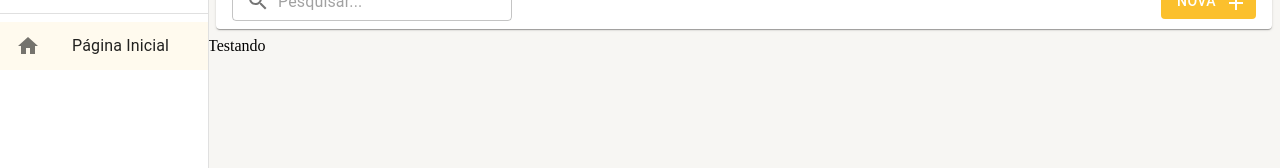
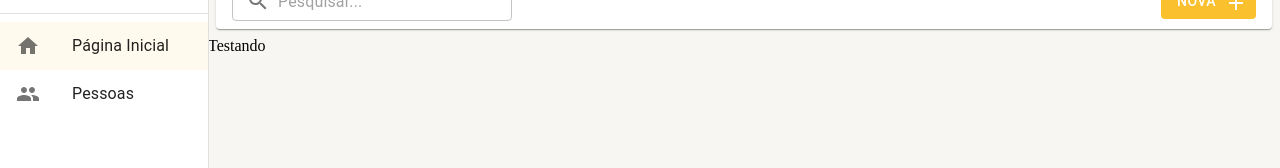
Before and after one commit to JackSSads/fitness-controll, a React (Create React App) app: page / in a window 1280 px wide. Shown: the part 147-315 px from the top of the page. Built offline with nearby package versions, Linux system fonts and the light colour scheme.

Commit message:
feat: adicionando rota 'pessoas'

```diff
--- a/src/shared/routes/index.tsx
+++ b/src/shared/routes/index.tsx
@@ -1,8 +1,13 @@
 import { useEffect } from "react";
-import { Routes, Route, Navigate} from "react-router-dom"
+
+import { Routes, Route, Navigate } from "react-router-dom"
+
 import HomeIcon from '@mui/icons-material/Home';
+import PeopleIcon from '@mui/icons-material/People';
+
 import { useAppDrawerContext } from "../contexts";
-import { Dashboard } from "../../pages";
+
+import { Dashboard, ListagemPessoas } from "../../pages";
 
 export const AppRoutes = () => {
 
@@ -12,18 +17,26 @@ export const AppRoutes = () => {
 
         setDrawerOption([
             {
+                icon: <HomeIcon />,
+                path: "/",
                 label: "Página Inicial",
-                icon: <HomeIcon/>,
-                path: "/"
+            },
+            {
+                icon: <PeopleIcon />,
+                path: "/pessoas",
+                label: "Pessoas",
             },
         ]);
     }, [setDrawerOption]);
 
     return (
         <Routes>
-            <Route path="/" element={<Dashboard />}/>
+            <Route path="/" element={<Dashboard />} />
 
-            <Route path="*" element={<Navigate to={"/login"} />}/>
+            <Route path="/pessoas" element={<ListagemPessoas />} />
+            {/* <Route path="/city/detalhe/:id" element={<ListagemCidades />}/> */}
+
+            <Route path="*" element={<Navigate to={"/login"} />} />
         </Routes>
-   );
+    );
 };
```
